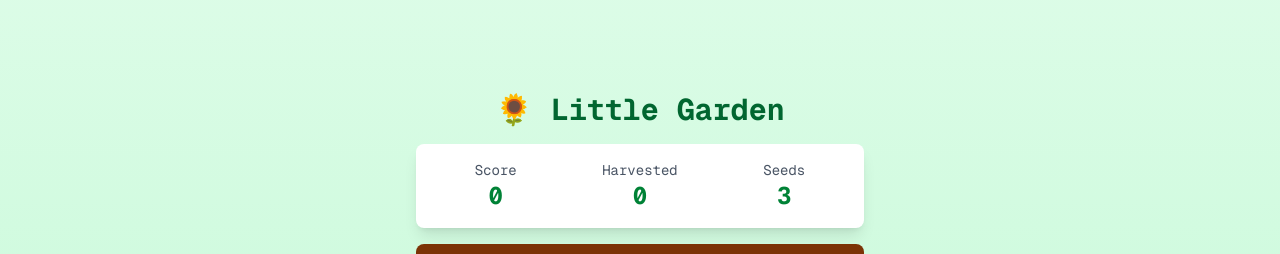
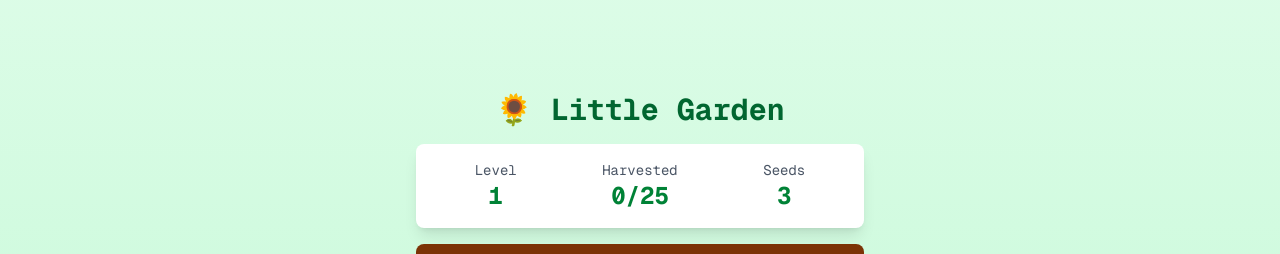
Before and after one commit to Coding-Bastards/garden-mini-game, a Next.js app: page / in a window 1280 px wide. Shown: the top 254 px of the page. Built offline with nearby package versions, Linux system fonts and the light colour scheme.

Commit message:
[RUDY.C] Add level tracking, remove score, make confetti spawn from tile position

```diff
--- a/app/page.tsx
+++ b/app/page.tsx
@@ -24,7 +24,6 @@ export default function GardenGame() {
   const [flowerTypes, setFlowerTypes] = useState<FlowerGrid>(
     Array(5).fill(null).map(() => Array(5).fill(null))
   );
-  const [score, setScore] = useState(0);
   const [harvested, setHarvested] = useState(0);
   const [seeds, setSeeds] = useState(3);
   const [activeAction, setActiveAction] = useState<ActiveAction>(null);
@@ -173,11 +172,14 @@ export default function GardenGame() {
     oscillator.stop(ctx.currentTime + 0.05);
   };
 
-  const playHarvestConfetti = () => {
+  const playHarvestConfetti = (x?: number, y?: number) => {
     confetti({
       particleCount: 50,
       spread: 70,
-      origin: { y: 0.5 },
+      origin: {
+        x: x ? x / window.innerWidth : 0.5,
+        y: y ? y / window.innerHeight : 0.5
+      },
     } as any);
   };
 
@@ -234,14 +236,17 @@ export default function GardenGame() {
       }
     } else if (activeAction === 'shovel') {
       if (cell === 'flower') {
-        // Shovel harvest - get random seeds (1-3) + play harvest sound
+        // Shovel harvest
         const seedsGained = Math.floor(Math.random() * 3) + 1;
         setSeeds(s => s + seedsGained);
-        setScore(s => s + 1);
         setHarvested(h => h + 1);
         newGrid[row][col] = 'empty';
         playHarvestSound();
-        playHarvestConfetti();
+        if (event) {
+          playHarvestConfetti(event.clientX, event.clientY);
+        } else {
+          playHarvestConfetti();
+        }
       } else if (cell === 'seed' || cell === 'plantSmall' || cell === 'plantBig') {
         // Clear plant - recover seed
         setSeeds(s => s + 1);
@@ -266,14 +271,17 @@ export default function GardenGame() {
       }
     } else if (activeAction === 'harvest') {
       if (cell === 'flower') {
-        // Basket harvest - get random seeds (1-3) + play harvest sound
+        // Basket harvest
         const seedsGained = Math.floor(Math.random() * 3) + 1;
         setSeeds(s => s + seedsGained);
-        setScore(s => s + 1);
         setHarvested(h => h + 1);
         newGrid[row][col] = 'empty';
         playHarvestSound();
-        playHarvestConfetti();
+        if (event) {
+          playHarvestConfetti(event.clientX, event.clientY);
+        } else {
+          playHarvestConfetti();
+        }
       }
     }
 
@@ -356,7 +364,6 @@ export default function GardenGame() {
       if (cell === 'flower') {
         const seedsGained = Math.floor(Math.random() * 3) + 1;
         setSeeds(s => s + seedsGained);
-        setScore(s => s + 1);
         setHarvested(h => h + 1);
         newGrid[selectedCell.row][selectedCell.col] = 'empty';
         playHarvestSound();
@@ -384,7 +391,6 @@ export default function GardenGame() {
       if (cell === 'flower') {
         const seedsGained = Math.floor(Math.random() * 3) + 1;
         setSeeds(s => s + seedsGained);
-        setScore(s => s + 1);
         setHarvested(h => h + 1);
         newGrid[selectedCell.row][selectedCell.col] = 'empty';
         playHarvestSound();
@@ -570,12 +576,12 @@ export default function GardenGame() {
           <h1 className="text-3xl font-bold text-center mb-4 text-green-800">🌻 Little Garden</h1>
           <div className="bg-white rounded-lg shadow-lg p-4 mb-4 flex justify-around">
             <div className="text-center">
-              <p className="text-sm text-gray-600">Score</p>
-              <p className="text-2xl font-bold text-green-700">{score}</p>
+              <p className="text-sm text-gray-600">Level</p>
+              <p className="text-2xl font-bold text-green-700">{Math.floor(harvested / 25) + 1}</p>
             </div>
             <div className="text-center">
               <p className="text-sm text-gray-600">Harvested</p>
-              <p className="text-2xl font-bold text-green-700">{harvested}</p>
+              <p className="text-2xl font-bold text-green-700">{harvested}/25</p>
             </div>
             <div className="text-center">
               <p className="text-sm text-gray-600">Seeds</p>
```
